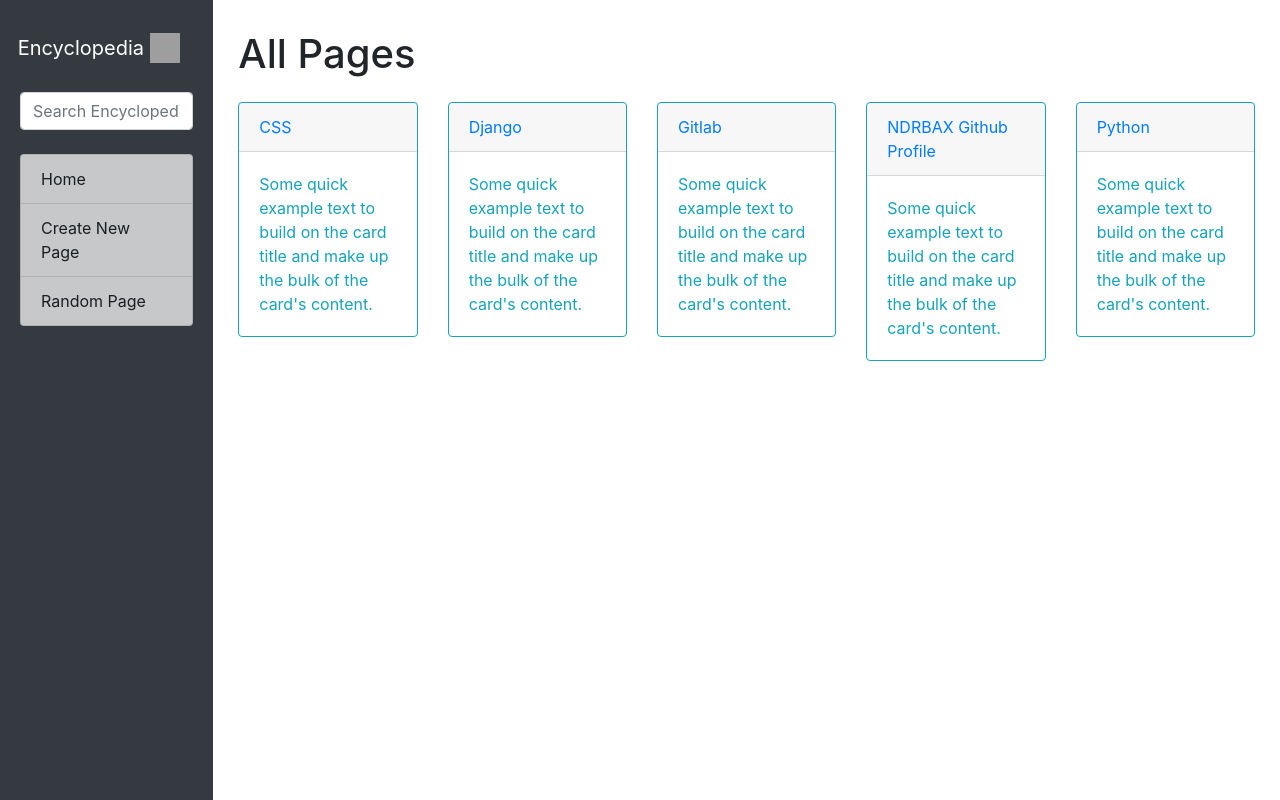
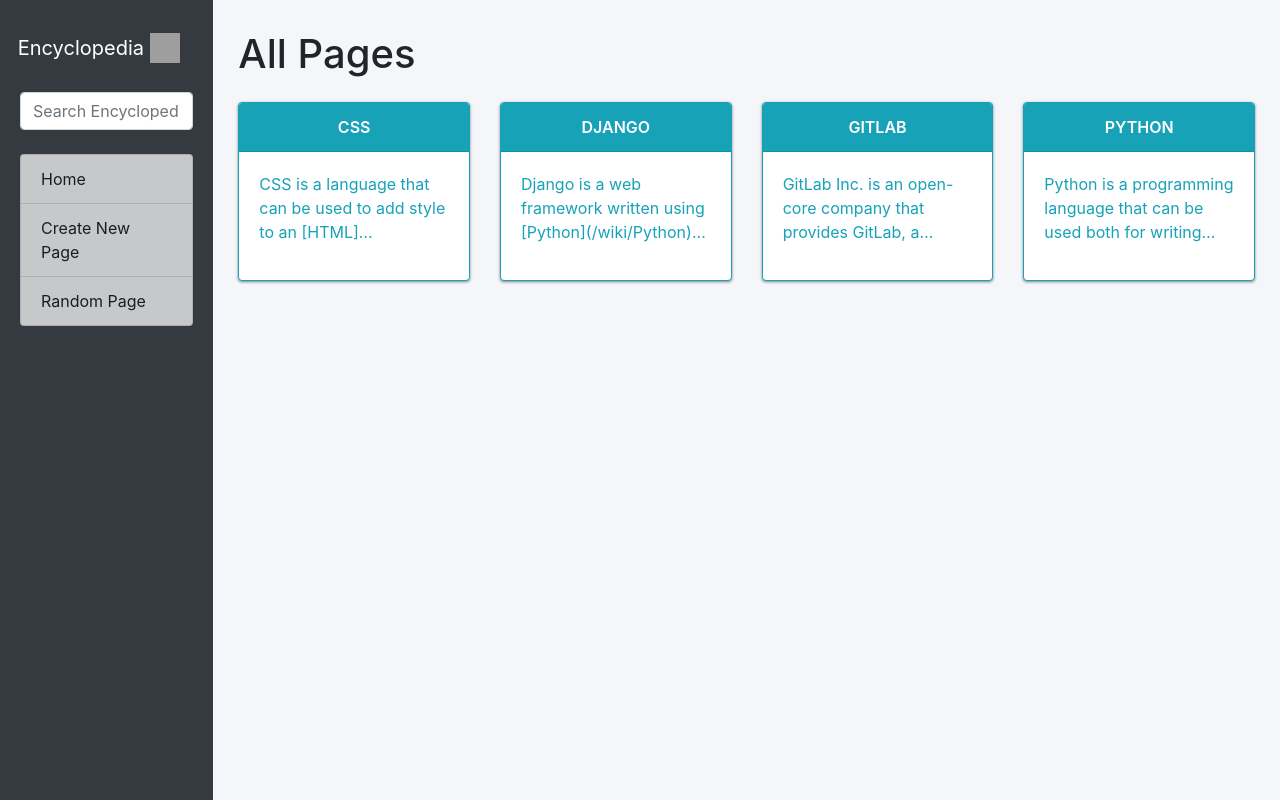
Before and after one commit to NDRBAX/Encyclopedia, a Django app: page / in a window 1280 px wide. Run offline with Django 3.2, Linux system fonts and the light colour scheme; some libraries are stand-ins or nearby versions; grey boxes are pictures that could not be loaded.

Commit message:
Home page done + static css

```diff
--- a/encyclopedia/static/encyclopedia/styles.css
+++ b/encyclopedia/static/css/styles.css
@@ -1,6 +1,6 @@
 body {
     margin: 0;
-    background-color: white;
+    background-color: #f5f6fa;
 }
 
 code {
@@ -21,15 +21,13 @@
     padding: 10px;
 }
 
-
-/* .search {
+.search {
     width: 100%;
     font-size: 15px;
     line-height: 15px;
-} */
+}
 
 .sidebar {
-    background-color: #f0f0f0;
     height: 100vh;
     padding: 20px;
 }
@@ -37,3 +35,19 @@
 .sidebar h2 {
     margin-top: 5px;
 }
+
+.card {
+    box-shadow: 0 1px 3px grey;
+}
+
+.card:hover {
+    background-color: #dff9fb;
+    box-shadow: 0 5px 8px grey;
+}
+
+.card-header {
+    color: white;
+    background-color: #17a2b8;
+    text-transform: uppercase;
+    font-weight: 600;
+}
--- a/encyclopedia/templates/encyclopedia/entry.html
+++ b/encyclopedia/templates/encyclopedia/entry.html
@@ -9,7 +9,7 @@
             <div class="row">
               <div class="col-sm-10 mb-2"><h1>{{ title |safe }}</h1></div>
               <div class="col-sm-2 my-auto text-center">
-                <h3><a href="{% url 'edit' title=title %}"><span class="badge badge-light">Edit Page</span></a>
+                <h3><a href="{% url 'edit' title=title %}"><span class="badge badge-dark">Edit Page</span></a>
                 </h3>
                 </div>
               <div class="col"> {{content|safe}}</div>
--- a/encyclopedia/templates/encyclopedia/index.html
+++ b/encyclopedia/templates/encyclopedia/index.html
@@ -1,41 +1,26 @@
 {% extends "encyclopedia/layout.html" %}
+{% load static %}
 
 {% block title %}
     Encyclopedia
 {% endblock %}
 
 {% block body %}
-
-
-
 <div class="container-fluid">
     <h1 class="mb-4">All Pages</h1>
     <div class="row">
-    {% for entry in entries %}
+    {% for entry, desc in context %}
       <div class="col">
-        <div class="card border-info mb-3" style="max-width: 30rem;">
-            <a href="wiki/{{ entry }}">
-            <div class="card-header"> {{ entry }} </div>
+        <div class="card border-info mb-4" style="max-width: 30rem; ">
+            <a style="text-decoration:none;" href="wiki/{{ entry }}">
+            <div class="card-header text-center"> {{ entry }} </div>
             <div class="card-body text-info">
-              <p class="card-text">Some quick example text to build on the card title and make up the bulk of the card's content.</p>
+                    <p style="overflow: hidden; display: -webkit-box;-webkit-line-clamp: 3;-webkit-box-orient: vertical;">{{ desc }}</p>
             </div>
           </div>
         </a>
       </div>
-
       {% endfor %}
     </div>
 </div>
-
-
-    {% comment %} <h1>All Pages</h1>
-    <ul class="list-group list-group-flush">
-        {% for entry in entries %}
-        <li class="list-group-item row">
-            <a href="wiki/{{ entry }}"> {{ entry }} </a>
-        </li>
-
-        {% endfor %}
-    </ul> {% endcomment %}
-
 {% endblock %}
--- a/encyclopedia/templates/encyclopedia/layout.html
+++ b/encyclopedia/templates/encyclopedia/layout.html
@@ -1,12 +1,11 @@
 {% load static %}
-
 <!DOCTYPE html>
 
 <html lang="en">
     <head>
         <title>{% block title %}{% endblock %}</title>
         <link rel="stylesheet" href="https://stackpath.bootstrapcdn.com/bootstrap/4.4.1/css/bootstrap.min.css" integrity="sha384-Vkoo8x4CGsO3+Hhxv8T/Q5PaXtkKtu6ug5TOeNV6gBiFeWPGFN9MuhOf23Q9Ifjh" crossorigin="anonymous">
-        <link href="{% static 'encyclopedia/styles.css' %}" rel="stylesheet">
+        <link rel="stylesheet" href="{% static 'css/styles.css' %}">
     </head>
     <body>
         <div class="container-fluid">
--- a/encyclopedia/views.py
+++ b/encyclopedia/views.py
@@ -21,8 +21,13 @@
     content = forms.CharField(label="", widget=forms.Textarea(attrs={"placeholder": "Content"}))
 
 def index(request):
+    description = []
+    for entry in list_entries:
+        content = util.get_entry(entry)
+        description.append(content)
+    zipped_content = zip(list_entries, description)
     return render(request, "encyclopedia/index.html", {
-        "entries": list_entries,
+        "context": zipped_content
     })
 
 def entry(request, title):
--- a/wiki/settings.py
+++ b/wiki/settings.py
@@ -11,6 +11,8 @@
 """
 from django.contrib.messages import constants as messages
 import os
+
+import encyclopedia
 
 # Build paths inside the project like this: os.path.join(BASE_DIR, ...)
 BASE_DIR = os.path.dirname(os.path.dirname(os.path.abspath(__file__)))
```
Also changed, not shown: entries/NDRBAX Github Profile.md (deleted, +0 -1 lines).
